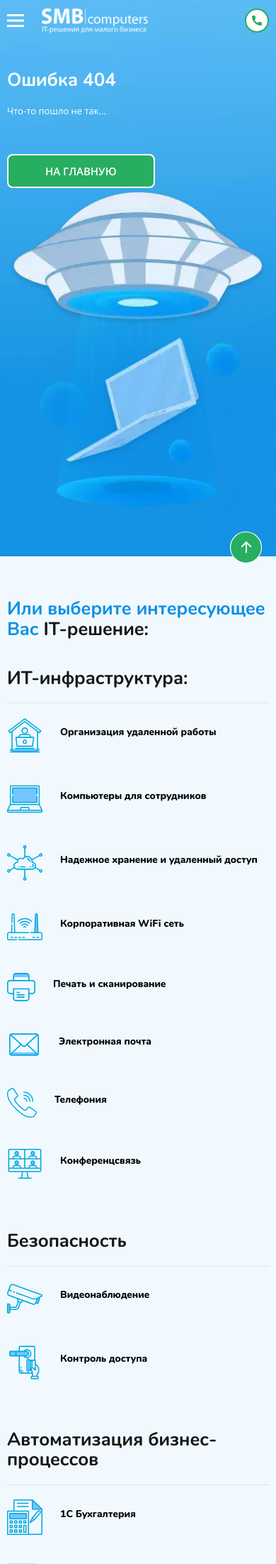
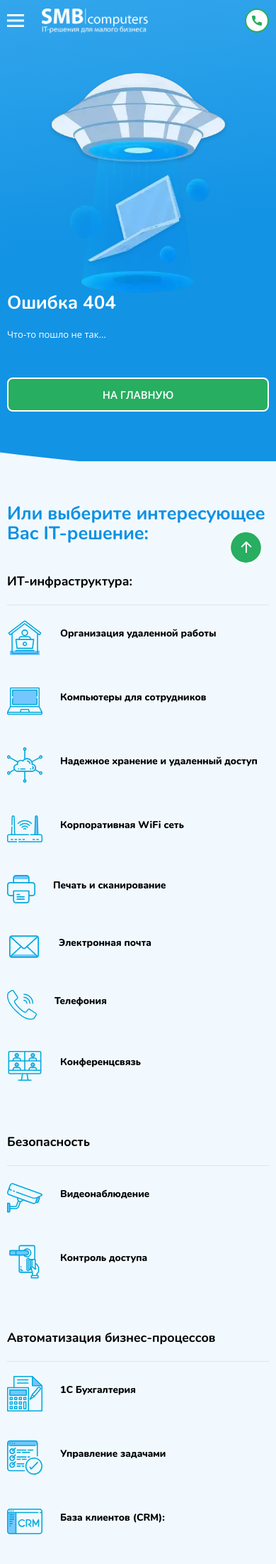
Before and after one commit to Nelson9309/SMB, a PHP site: page /404.html in a window 390 px wide. Shown: the top 2204 px of the page at 71% size. Run offline with PHP 8.4, Linux system fonts and the light colour scheme.

Commit message:
gilugiulg
nnkjh

```diff
--- a/404.html
+++ b/404.html
@@ -17,11 +17,18 @@
 		<div class="header-hide">
 			<div class="container">
 				<div class="header-hide__inner">
-					<a href="#" class="logo"><img src="images/logo2.svg" alt=""></a>
+					<div class="header__top-start">
+						<div class="burger-btn">
+							<span></span>
+							<span></span>
+							<span></span>
+						</div>
+						<a href="#" class="logo"><img src="images/logo.webp" alt=""></a>
+					</div>
 					<nav class="header__menu">
 						<ul class="header__menu-list">
 							<li class="header__menu-item"><a class="header__menu-link" href="#">Главная</a></li>
-							<li class="header__menu-item"><p class="header__menu-link active header__menu-res">Решения<img src="images/arrow.svg" alt=""></p></li>
+							<li class="header__menu-item"><a class="header__menu-link header__menu-res" href="#">Решения<img src="images/arrow.svg" alt=""></a></li>
 							<li class="header__menu-item"><a class="header__menu-link" href="#">Поддержка</a></li>
 							<li class="header__menu-item"><a class="header__menu-link" href="#">Статьи</a></li>
 							<li class="header__menu-item"><a class="header__menu-link" href="#">Контакты</a></li>
@@ -41,9 +48,11 @@
 							<img src="images/telegram-wh.svg" alt="">
 						</a>
 					</div>
+					<a href="tel:+74951753065" class="header__callback header__calltel"><img src="images/tel-mob.svg" alt=""></a>
 				</div>
 			</div>
 		</div>
+
 		<header class="header error-header" style="background-image: url(images/main-bg.webp);">
 			<div class="container">
 				<div class="header-topwrap">
@@ -230,7 +239,7 @@
 				<h2 class="solutions__title title-h2"><span>Или выберите интересующее Вас</span> IT-решение:</h2>
 				<div class="solutions__inner">
 					<div class="solutions__block">
-						<h2 class="solutions__block-title title-h2">ИТ-инфраструктура:</h2>
+						<h3 class="solutions__block-title title-h3">ИТ-инфраструктура:</h3>
 						<div class="solutions__block-items">
 							<a class="solutions__block-item solutions-item" href="#">
 								<div class="solutions-item__top">
@@ -284,7 +293,7 @@
 					</div>
 
 					<div class="solutions__block">
-						<h2 class="solutions__block-title title-h2">Безопасность</h2>
+						<h3 class="solutions__block-title title-h3">Безопасность</h3>
 						<div class="solutions__block-items">
 							<a class="solutions__block-item solutions-item" href="#">
 								<div class="solutions-item__top">
@@ -302,7 +311,7 @@
 					</div>
 
 					<div class="solutions__block">
-						<h2 class="solutions__block-title title-h2">Автоматизация бизнес-процессов</h2>
+						<h3 class="solutions__block-title title-h3">Автоматизация бизнес-процессов</h2>
 							<div class="solutions__block-items">
 								<a class="solutions__block-item solutions-item" href="#">
 									<div class="solutions-item__top">
@@ -338,7 +347,7 @@
 						</div>
 
 						<div class="solutions__block">
-						<h2 class="solutions__block-title title-h2">Привлечение клиентов из Интернет:</h2>
+							<h3 class="solutions__block-title title-h3">Привлечение клиентов из Интернет:</h3>
 							<div class="solutions__block-items">
 								<a class="solutions__block-item solutions-item" href="#">
 									<div class="solutions-item__top">
@@ -357,7 +366,7 @@
 					</div>
 				</div>
 			</section>
-		<footer class="footer" style="background-image: url(images/footer-bg.svg);">
+			<footer class="footer error-footer" style="background-image: url(images/footer-bg.svg);">
 				<div class="footer__items-wrap">
 					<div class="container">
 						<div class="footer__items">
--- a/scss/_media.scss
+++ b/scss/_media.scss
@@ -353,7 +353,7 @@
 		}
 	}
 	.article__main-wrap iframe{
-		    height: 359px;
+		height: 359px;
 	}
 }
 @media (min-width: 981px){
@@ -772,9 +772,12 @@
 	.product-likes .swiper-container{
 		padding-bottom: 20px;
 	}
-	.swiper-pagination{
+	body .page .swiper-pagination{
 		bottom: 0;
-		height: 8px !important;
+		height: 8px;
+	}
+	body .page .header__main-slider .swiper-pagination{
+		height: auto;
 	}
 	.header-support__item {
 		max-width: calc(100% / 2 - 15px);
@@ -1131,6 +1134,17 @@
 		h4{
 			margin: 30px 0 15px;
 			font-size: 16px;
+		}
+	}
+	.header__main-top{
+		flex-direction: column-reverse;
+	}
+	.error-solutions .solutions__title{
+		color: #0F91E3;
+	}
+	.error-header{
+		.header__main-top img{
+			max-width: 70%;
 		}
 	}
 }
@@ -1283,6 +1297,26 @@
 	}
 }
 @media (max-width: 500px){
+	.footer{
+		background-image: url(../images/footer-bgmob.svg) !important;
+	}
+	.header.main-header{
+		background-image: url(../images/main-bg.webp) !important;
+	}
+	.header{
+		background-image: url(../images/header-bgmob.svg) !important;
+	}
+	.footer,
+	.header{
+		background-size: cover;
+		background-repeat: no-repeat;
+		background-position: left top;
+	}
+	.main-header{
+		background-size: cover;
+		background-position: center bottom;
+		background-repeat: no-repeat;
+	}
 	.container{
 		padding: 0 10px;
 	}
@@ -1470,6 +1504,13 @@
 			margin-top: 0;
 		}
 	}
+	.error__info-link{
+		display: block;
+		width: 100%;
+	}
+	.header__main-info{
+		width: 100%;
+	}
 }
 @media (max-width: 400px){
 	.work__bg-blue {
--- a/scss/style.scss
+++ b/scss/style.scss
@@ -2758,9 +2758,11 @@
 	}
 	&-solutions{
 		padding: 100px 0 230px;
-		margin: -20px 0 -70px;
-	}
-
+		margin: -20px 0 0;
+	}
+	&-footer{
+		background-color: #F1F9FF;
+	}
 }
 .scroll{
 	display: block;
```
Also changed, not shown: article.html (+11 -3 lines), blog.html (+11 -3 lines), categories.html (+5 -5 lines), contacts.html (+10 -2 lines), index.html (+10 -2 lines), product.html (+9 -1 lines), promo.html (+9 -1 lines), solutions.html (+14 -6 lines), support.html (+10 -2 lines), css/style.min.css, images/footer-bgmob.svg (added), images/header-bgmob.svg (added). Lines whose indentation alone changed are shown as unchanged.
